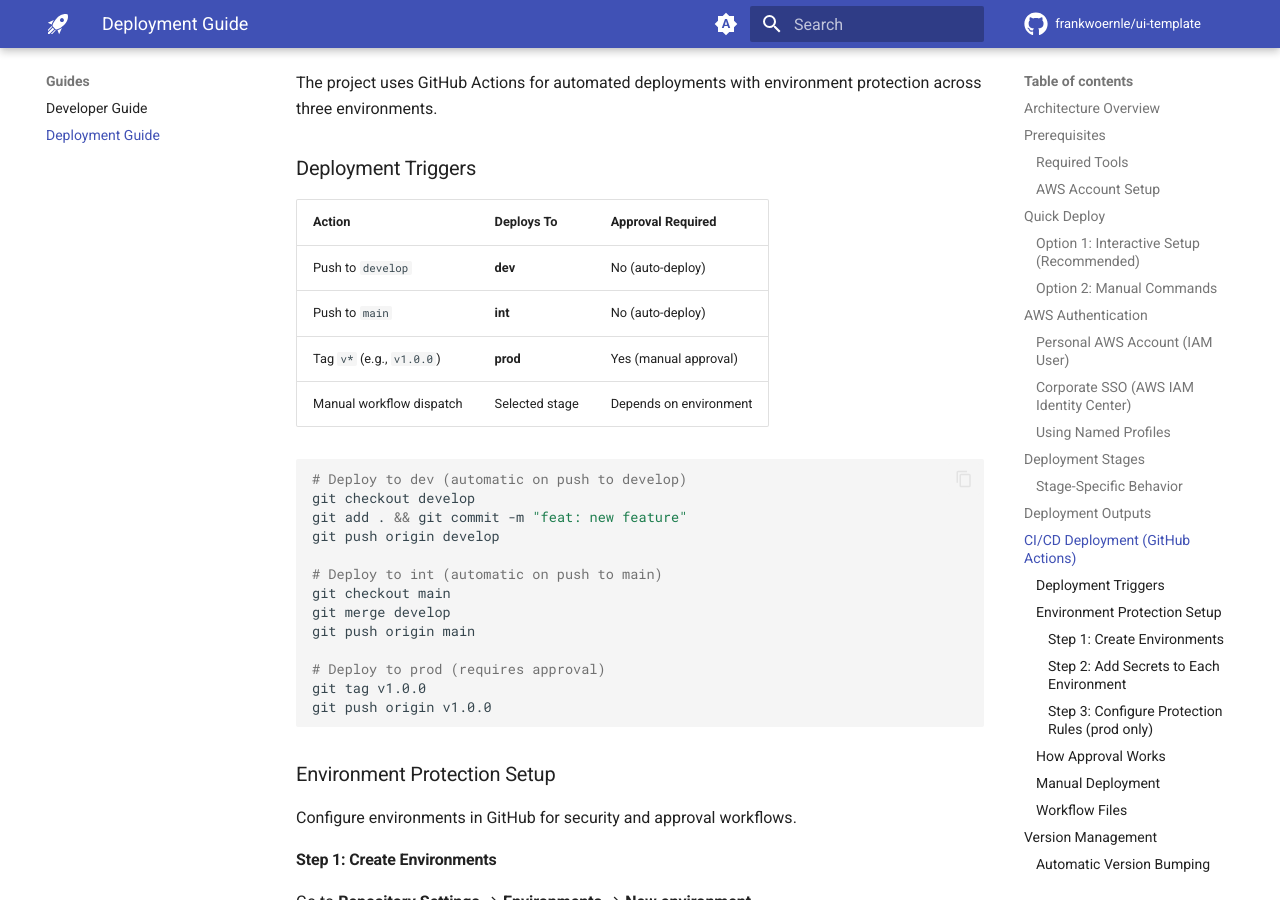
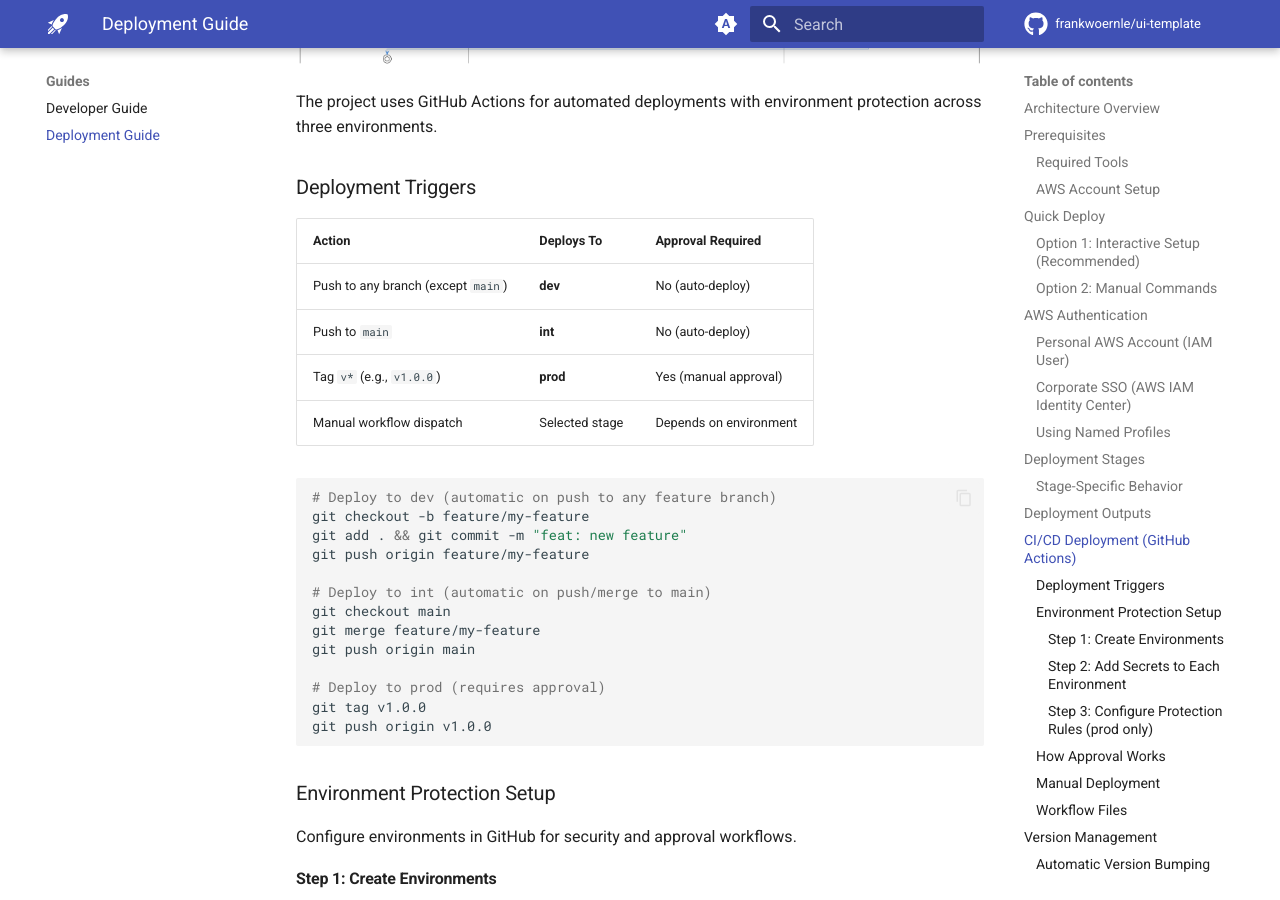
Before and after one commit to fwornle/ui-template, an MkDocs documentation site: the page built from docs-content/deployment-guide.md, in a window 1280 px wide and 900 px high, scrolled down 5340 px. Built offline with MkDocs 1.6.1 and Material for MkDocs 9.7.7, drawn with Linux system fonts in a browser that asks for light colours; comment, search, counter and statistics services are not loaded.

Commit message:
feat: "push to any branch" -> dev, "main" -> int, "tag" --> prod

````diff
--- a/docs-content/deployment-guide.md
+++ b/docs-content/deployment-guide.md
@@ -168,20 +168,20 @@ The project uses GitHub Actions for automated deployments with environment prote
 
 | Action | Deploys To | Approval Required |
 |--------|------------|-------------------|
-| Push to `develop` | **dev** | No (auto-deploy) |
+| Push to any branch (except `main`) | **dev** | No (auto-deploy) |
 | Push to `main` | **int** | No (auto-deploy) |
 | Tag `v*` (e.g., `v1.0.0`) | **prod** | Yes (manual approval) |
 | Manual workflow dispatch | Selected stage | Depends on environment |
 
 ```bash
-# Deploy to dev (automatic on push to develop)
-git checkout develop
+# Deploy to dev (automatic on push to any feature branch)
+git checkout -b feature/my-feature
 git add . && git commit -m "feat: new feature"
-git push origin develop
+git push origin feature/my-feature
 
-# Deploy to int (automatic on push to main)
+# Deploy to int (automatic on push/merge to main)
 git checkout main
-git merge develop
+git merge feature/my-feature
 git push origin main
 
 # Deploy to prod (requires approval)
````
Also changed, not shown: README.md (+1 -1 lines), docs-content/images/cicd-flow.png, 3 other files.
